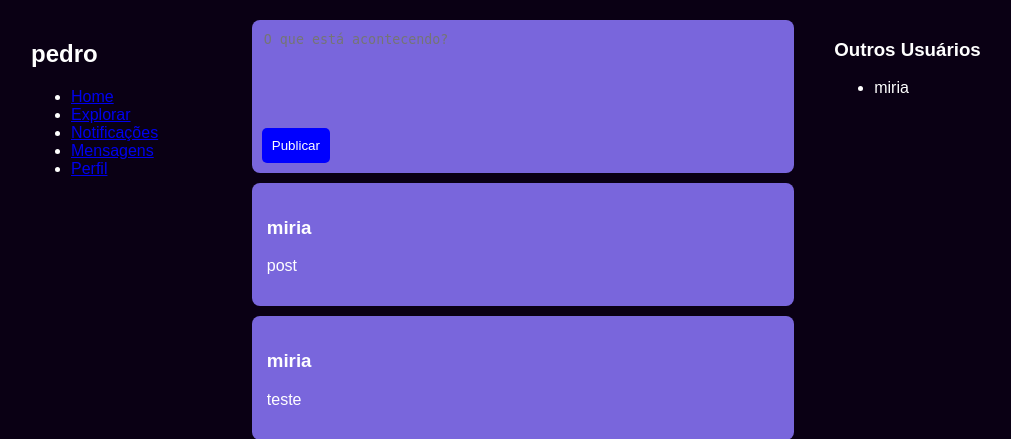
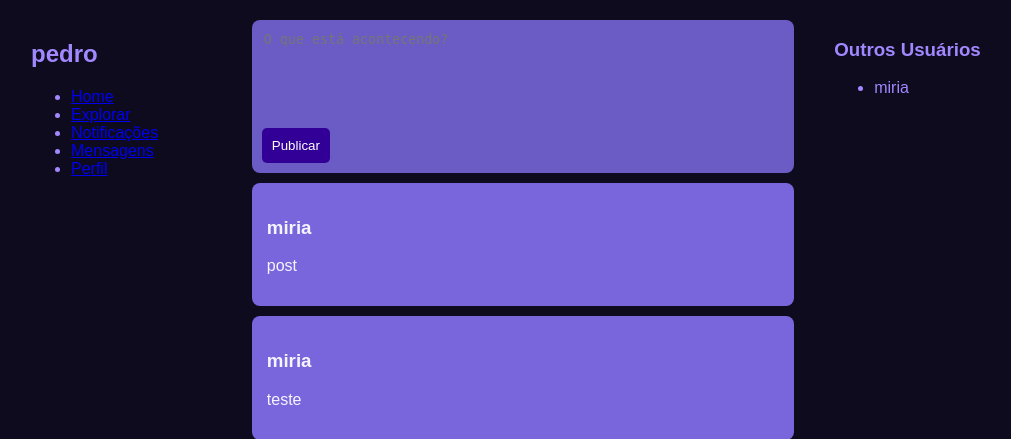
Before and after one commit to PedroPorto10/Social-Network, a Flask app: page /index in a window 1280 px wide. Shown: the top 439 px of the page, without its empty margins (117-1128 px from the left). Run offline with Flask 3, Linux system fonts and the light colour scheme; a user stored in the database is signed in.

Commit message:
Updating html & css

```diff
--- a/static/index.css
+++ b/static/index.css
@@ -2,10 +2,10 @@ body {
     font-family: Arial, sans-serif;
     margin: 0;
     padding: 0;
-    background: rgb(10, 0, 20);
+    background: #0E0B1E;
     display: flex;
     justify-content: center;
-    color: rgb(255, 255, 255);
+    color: #F5F5FF;
 }
 
 .container {
@@ -25,7 +25,7 @@ body {
 }
 
 .post-box {
-    background: rgb(121, 102, 220);
+    background: #6B5CC5;
     padding: 10px;
     border-radius: 8px;
 }
@@ -35,13 +35,14 @@ body {
     height: 80px;
     border: none;
     resize: none;
-    background: rgb(121, 102, 220)
+    background: #6B5CC5;
+    color: #9991B9;
 }
 
 .post-box button {
     display: block;
     margin-top: 10px;
-    background: blue;
+    background: #320096;
     color: white;
     padding: 10px;
     border: none;
@@ -55,3 +56,11 @@ body {
     margin-top: 10px;
     border-radius: 8px;
 }
+
+.widgets{
+    color: #A288FF;
+}
+
+.sidebar{
+    color: #A288FF;
+}
```
Also changed, not shown: instance/social_network.db.
